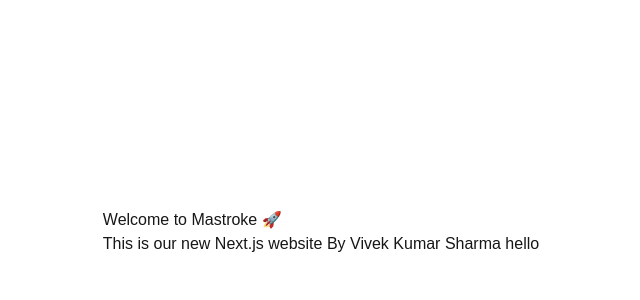
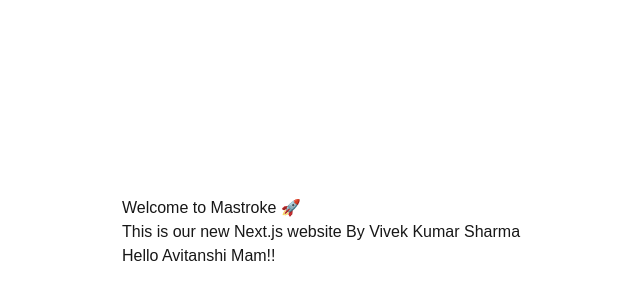
Before and after one commit to vivekmastroke/test, a Next.js app: page / in a window 1280 px wide. Shown: the part 168-468 px from the top of the page, without its empty margins (319-959 px from the left). Built offline with nearby package versions, Linux system fonts and the light colour scheme.

Commit message:
added new pera

```diff
--- a/app/page.tsx
+++ b/app/page.tsx
@@ -5,7 +5,8 @@
     <div className="flex flex-col items-center justify-center min-h-screen gap-6">
       <main style={{ padding: "40px" }}>
         <h1>Welcome to Mastroke 🚀</h1>
-        <p>This is our new Next.js website By Vivek Kumar Sharma hello </p>
+        <p>This is our new Next.js website By Vivek Kumar Sharma</p>
+        <p>Hello Avitanshi Mam!!</p>
       </main>
     </div>
   );
```
